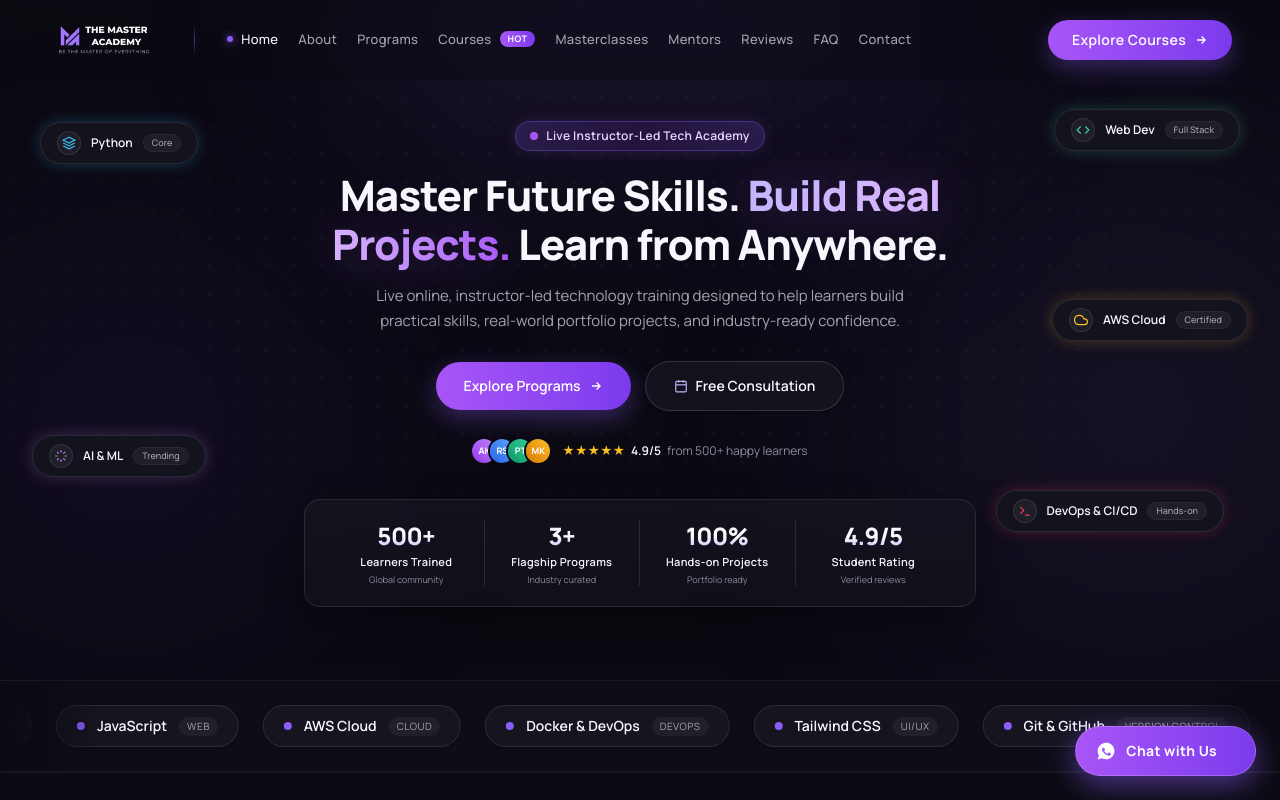
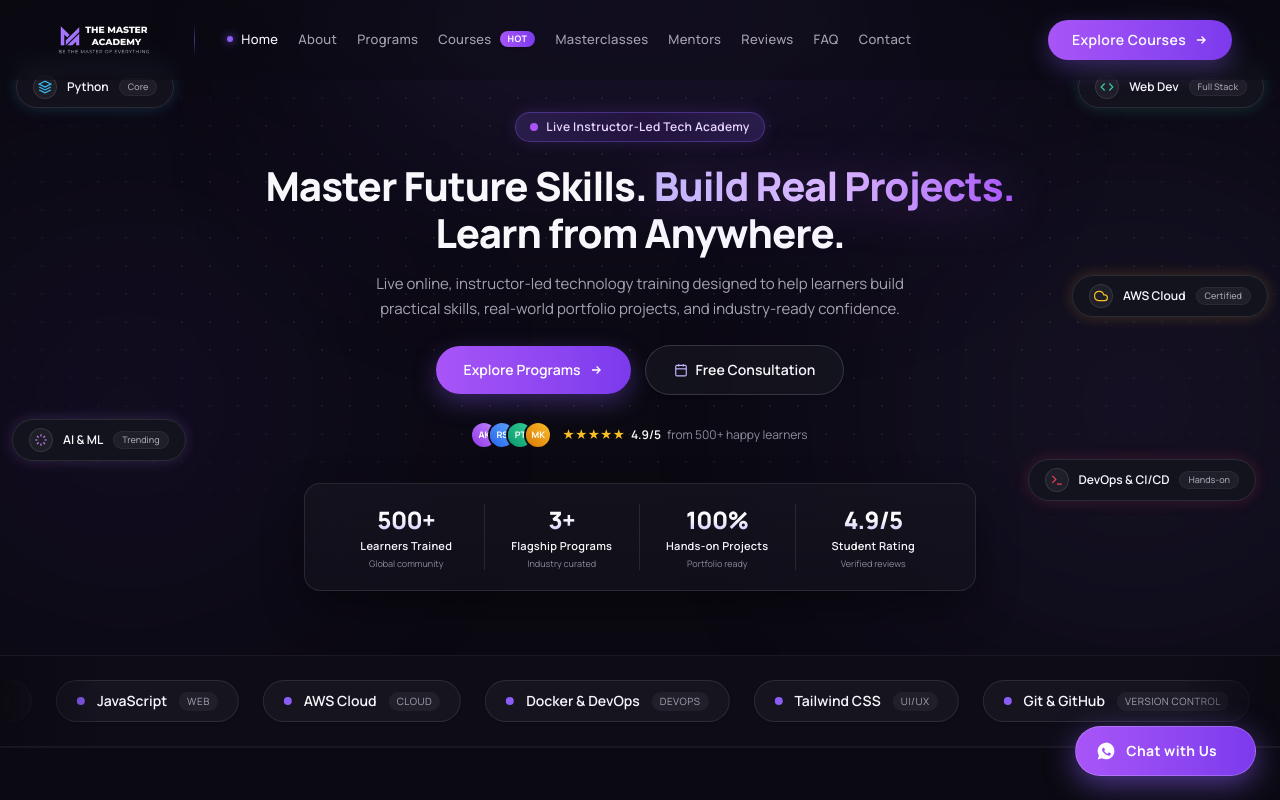
Before and after one commit to 9940-pg/The-master-academy, a React (Vite) app: page / in a window 1280 px wide. Shown: the top 800 px of the page. Built offline with nearby package versions, Linux system fonts and the light colour scheme.

Commit message:
Fix hero text awkward wrap, lift chips above heading, and ensure buttons fit inside viewport

```diff
--- a/src/components/Hero.jsx
+++ b/src/components/Hero.jsx
@@ -7,10 +7,10 @@ const chips = [
       </svg>
     ),
     badge: "Core",
-    className: "top-[18%] left-6 lg:left-10",
+    className: "top-[10%] left-4 2xl:left-10",
     duration: "4.5s",
     delay: "0s",
-    glow: "shadow-[0_0_15px_rgba(56,189,248,0.25)]",
+    glow: "shadow-[0_0_15px_rgba(56,189,248,0.2)]",
   },
   {
     label: "AI & ML",
@@ -20,10 +20,10 @@ const chips = [
       </svg>
     ),
     badge: "Trending",
-    className: "top-[64%] left-4 lg:left-8",
+    className: "top-[64%] left-3 2xl:left-8",
     duration: "5.8s",
     delay: "1s",
-    glow: "shadow-[0_0_15px_rgba(192,132,252,0.25)]",
+    glow: "shadow-[0_0_15px_rgba(192,132,252,0.2)]",
   },
   {
     label: "Web Dev",
@@ -33,10 +33,10 @@ const chips = [
       </svg>
     ),
     badge: "Full Stack",
-    className: "top-[16%] right-6 lg:right-10",
+    className: "top-[10%] right-4 2xl:right-10",
     duration: "4.8s",
     delay: "0.5s",
-    glow: "shadow-[0_0_15px_rgba(52,211,153,0.25)]",
+    glow: "shadow-[0_0_15px_rgba(52,211,153,0.2)]",
   },
   {
     label: "AWS Cloud",
@@ -46,10 +46,10 @@ const chips = [
       </svg>
     ),
     badge: "Certified",
-    className: "top-[44%] right-4 lg:right-8",
+    className: "top-[42%] right-3 2xl:right-8",
     duration: "5.2s",
     delay: "1.5s",
-    glow: "shadow-[0_0_15px_rgba(251,191,36,0.25)]",
+    glow: "shadow-[0_0_15px_rgba(251,191,36,0.2)]",
   },
   {
     label: "DevOps & CI/CD",
@@ -59,10 +59,10 @@ const chips = [
       </svg>
     ),
     badge: "Hands-on",
-    className: "top-[72%] right-8 lg:right-14",
+    className: "top-[70%] right-6 2xl:right-12",
     duration: "6.0s",
     delay: "0.8s",
-    glow: "shadow-[0_0_15px_rgba(244,63,94,0.25)]",
+    glow: "shadow-[0_0_15px_rgba(244,63,94,0.2)]",
   },
 ];
 
@@ -75,7 +75,7 @@ const stats = [
 
 export default function Hero() {
   return (
-    <section id="home" className="relative w-full min-h-[85vh] bg-[#0B0A12] overflow-hidden flex items-center pt-24 pb-14 sm:pt-28 sm:pb-16">
+    <section id="home" className="relative w-full bg-[#0B0A12] overflow-hidden flex flex-col items-center justify-center pt-24 pb-12 sm:pt-28 sm:pb-16">
       {/* Background ambient lighting and grid overlay */}
       <div className="absolute inset-0 pointer-events-none">
         {/* Soft top-center spotlight */}
@@ -135,17 +135,17 @@ export default function Hero() {
           <span className="text-[#C4B5FD] font-normal hidden xs:inline">100% Practical</span>
         </div>
 
-        {/* Main Title - scaled proportionally to fit any screen */}
-        <h1 className="font-[Manrope] font-extrabold text-2xl sm:text-3xl md:text-4xl lg:text-[42px] leading-[1.18] sm:leading-[1.16] tracking-tight text-[#F8F7FC] mb-3.5 sm:mb-4 max-w-3xl">
+        {/* Main Title - balanced and prevented from breaking awkwardly */}
+        <h1 className="font-[Manrope] font-extrabold text-2xl sm:text-3xl md:text-[34px] lg:text-[40px] leading-[1.2] sm:leading-[1.18] tracking-tight text-[#F8F7FC] mb-3 sm:mb-4 max-w-2xl sm:max-w-3xl">
           Master Future Skills.{" "}
-          <span className="bg-clip-text text-transparent bg-gradient-to-r from-[#C4B5FD] via-[#D8B4FE] to-[#A855F7] drop-shadow-[0_4px_24px_rgba(168,85,247,0.3)]">
+          <span className="bg-clip-text text-transparent bg-gradient-to-r from-[#C4B5FD] via-[#D8B4FE] to-[#A855F7] drop-shadow-[0_4px_24px_rgba(168,85,247,0.3)] whitespace-nowrap">
             Build Real Projects.
           </span>{" "}
-          Learn from Anywhere.
+          <span className="inline-block whitespace-nowrap">Learn from Anywhere.</span>
         </h1>
 
         {/* Subtitle - compact and readable */}
-        <p className="text-xs sm:text-sm md:text-[15px] text-[#A6A3B0] max-w-xl mb-6 sm:mb-7 leading-relaxed font-normal">
+        <p className="text-xs sm:text-sm md:text-[15px] text-[#A6A3B0] max-w-xl mb-5 sm:mb-6 leading-relaxed font-normal">
           Live online, instructor-led technology training designed to help learners
           build practical skills, real-world portfolio projects, and industry-ready confidence.
         </p>
```
